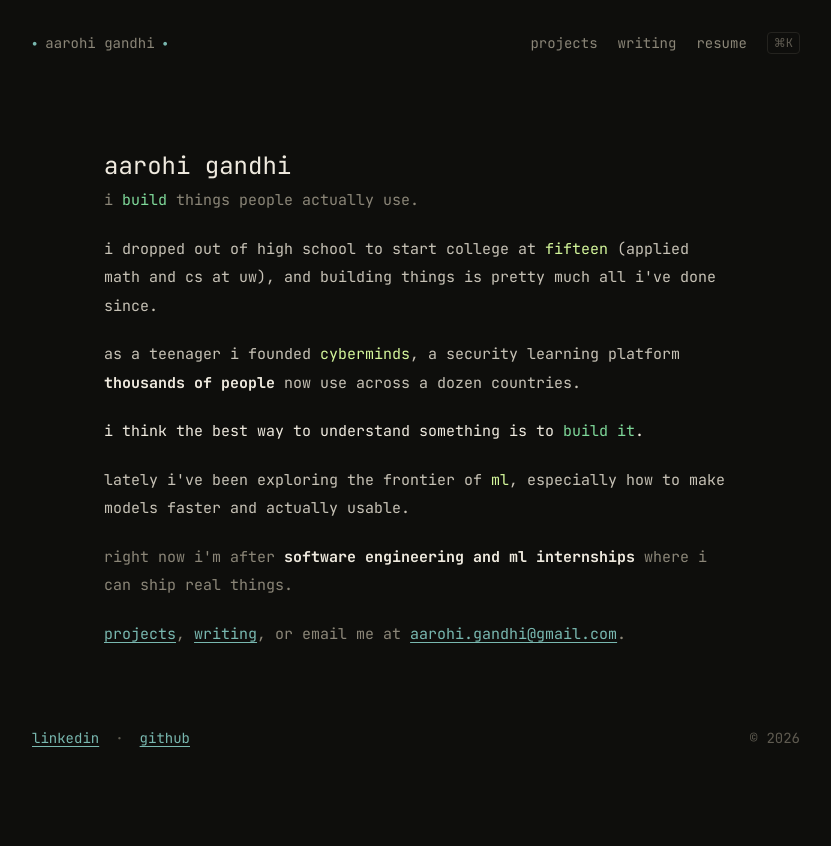
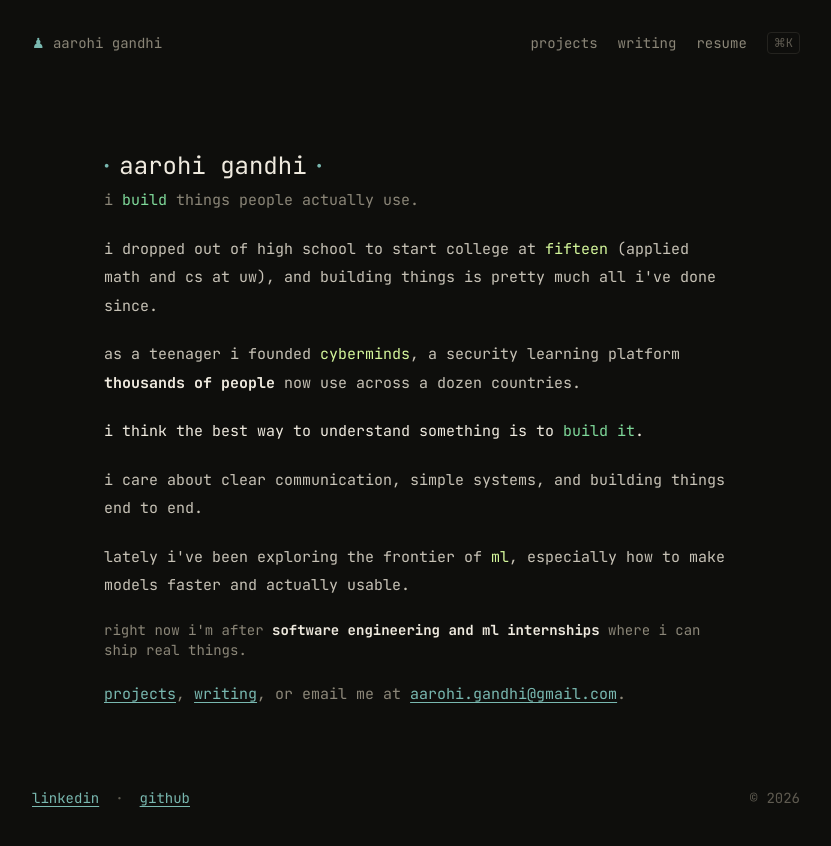
Before and after one commit to aarohigandhi/personal-website, a Next.js app: page / in a window 1280 px wide. Shown: the top 846 px of the page, without its empty margins (224-1055 px from the left). Before the commit the page ends 804 px from the top, so only its background shows below. Built offline with nearby package versions, Linux system fonts and the light colour scheme.

Commit message:
home: dots around the front-page name, values line, smaller 'right now' line; pawn back in nav
Co-Authored-By: Claude Opus 4.8 <noreply@anthropic.com>

```diff
--- a/app/page.tsx
+++ b/app/page.tsx
@@ -16,7 +16,11 @@ export default function Home() {
     <main className="mx-auto max-w-2xl px-6 pb-10 pt-8 sm:pt-16">
       <div className="fade-in space-y-5 leading-[1.9]">
         <div>
-          <h1 className="text-2xl text-bright">aarohi gandhi</h1>
+          <h1 className="flex items-center gap-2.5 text-2xl text-bright">
+            <span className="text-[0.55rem] text-link">●</span>
+            aarohi gandhi
+            <span className="text-[0.55rem] text-link">●</span>
+          </h1>
           <p className="mt-1 text-muted">
             i <Word color={C.green}>build</Word> things people actually use.
           </p>
@@ -41,12 +45,17 @@ export default function Home() {
         </p>
 
         <p>
+          i care about clear communication, simple systems, and building things
+          end to end.
+        </p>
+
+        <p>
           lately i&apos;ve been exploring the frontier of{" "}
           <Word color={C.yellow}>ml</Word>, especially how to make models faster
           and actually usable.
         </p>
 
-        <p className="text-muted">
+        <p className="text-sm text-muted">
           right now i&apos;m after{" "}
           <strong className="text-bright">
             software engineering and ml internships
--- a/components/Nav.tsx
+++ b/components/Nav.tsx
@@ -21,11 +21,9 @@ export function Nav() {
       <div className="mx-auto flex max-w-3xl items-center justify-between text-sm">
         <Link
           href="/"
-          className="flex items-center gap-2 text-muted transition-colors hover:text-bright"
+          className="text-muted transition-colors hover:text-bright"
         >
-          <span className="text-[0.55rem] text-link">●</span>
-          aarohi gandhi
-          <span className="text-[0.55rem] text-link">●</span>
+          <span className="text-link">♟</span> aarohi gandhi
         </Link>
 
         <nav className="flex items-center gap-4 sm:gap-5">
```
